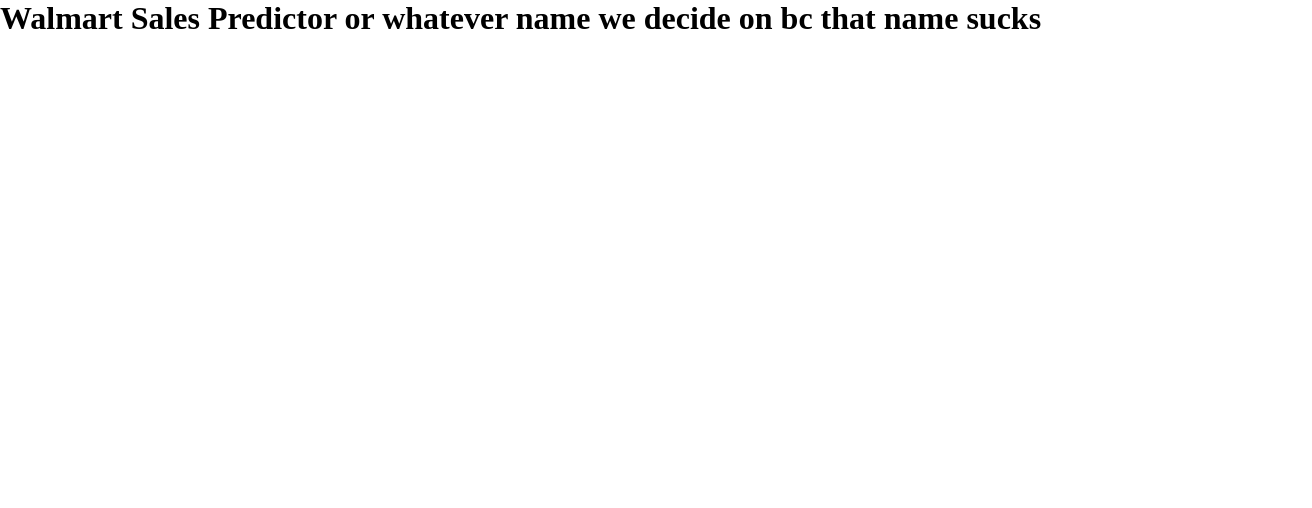
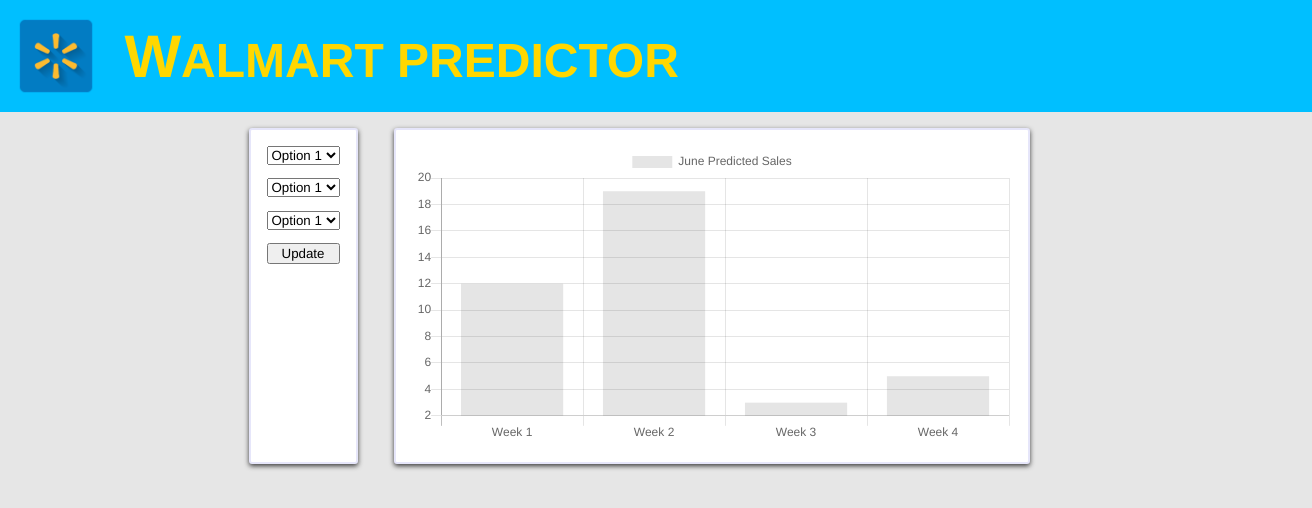
Before and after one commit to 20160802-IA-Hackathon/Walmart-Sales-Predictor, a plain HTML site: page index.html in a window 1280 px wide. Shown: the whole page, 1312 px wide, since content can reach past the window. Drawn offline with nearby package versions, Linux system fonts and the light colour scheme.

Commit message:
add basic graph update function, minimal css

```diff
--- a/index.html
+++ b/index.html
@@ -3,11 +3,43 @@
 <head>
   <title>Walmart Sales</title>
   <link rel="stylesheet" type="text/css" href="./static/css/style.css">
+  <script src="https://cdnjs.cloudflare.com/ajax/libs/Chart.js/2.2.1/Chart.js"></script>
   <script src="https://cdnjs.cloudflare.com/ajax/libs/jquery/2.2.4/jquery.js"></script>
   <script src="./static/js/main.js"></script>
 </head>
 <body>
-  <h1>Walmart Sales Predictor or whatever name we decide on bc that name sucks</h1>
+  <nav>
+    <img src="static/imgs/walmart.png">
+    <h1>WALMART PREDICTOR</h1>
+  </nav>
+
+  <div id="container">
+    <div id="chart-1">
+
+      <form>
+        <select>
+          <option val="1">Option 1</option>
+          <option val="2">Option 2</option>
+          <option val="3">Option 3</option>
+        </select>
+        <select>
+          <option val="1">Option 1</option>
+          <option val="2">Option 2</option>
+          <option val="3">Option 3</option>
+        </select>
+        <select>
+          <option val="1">Option 1</option>
+          <option val="2">Option 2</option>
+          <option val="3">Option 3</option>
+        </select>
+        <input type="submit" value="Update">
+      </form>
+
+      <div class="chart-container">
+        <canvas id="chart"></canvas>
+      </div>
+    </div>
+  </div>
 
 </body>
 </html>
--- a/static/css/style.css
+++ b/static/css/style.css
@@ -1,3 +1,69 @@
+body {
+  background-color: rgb(230,230,230);
+}
+
 * {
   margin: 0;
+  font-family: helvetica;
 }
+
+nav {
+  width: 100%;
+  background: deepskyblue;
+  padding: 1em;
+}
+
+nav img {
+  width: 80px;
+}
+
+nav * {
+  display: inline-block;
+  vertical-align: middle;
+}
+
+nav h1 {
+  color: gold;
+  margin-left: 0.5em;
+  font-size: 48px;
+}
+
+nav h1::first-letter {
+  font-size: 60px;
+}
+
+#container {
+  width: 815px;
+  margin: 0 auto;
+}
+
+#chart-1 > * {
+  margin: 1em;
+  display: inline-block;
+  vertical-align: top;
+  background-color: white;
+  border: 2px solid lavender;
+  border-radius: 3px;
+  padding: 1em;
+  -webkit-box-shadow: 0px 2px 5px 0px rgba(0,0,0,0.75);
+  -moz-box-shadow: 0px 2px 5px 0px rgba(0,0,0,0.75);
+  box-shadow: 0px 2px 5px 0px rgba(0,0,0,0.75);
+}
+
+form {
+  height: 300px;
+}
+
+form > * {
+  display: block;
+  width: 100%;
+}
+
+form > *:not(:first-child) {
+  margin-top: 1em;
+}
+
+.chart-container {
+  width: 600px;
+  height: 300px;
+}
--- a/static/js/main.js
+++ b/static/js/main.js
@@ -1 +1,45 @@
 console.log('linked');
+
+$(function(){
+
+  let title = "June"
+
+  let ctx = document.getElementById("chart");
+  let myChart = new Chart(ctx, {
+    type: 'bar',
+    data: {
+      labels: ["Week 1", "Week 2", "Week 3", "Week 4"],
+      datasets: [{
+          label: `${title} Predicted Sales`,
+          data: [12, 19, 3, 5],
+      }]
+    }
+  });
+
+  function randomNumber(){
+    return Math.round(Math.random()*10);
+  }
+
+  function graphUpdate(e){
+    e.preventDefault();
+    let $children = $(e.target).children();
+    let data = {
+      data1: $children.eq(0).val(),
+      data2: $children.eq(1).val(),
+      data3: $children.eq(2).val(),
+    }
+
+    let newData = [randomNumber(),randomNumber(),randomNumber(),randomNumber()]
+
+    myChart.config.data.datasets[0].data = newData;
+    myChart.update()
+    // $.getJSON('/result',data)
+    //   .done(function(response){
+    //     console.log(response);
+    //   })
+  }
+
+  $('form').submit(graphUpdate);
+
+
+})
```
